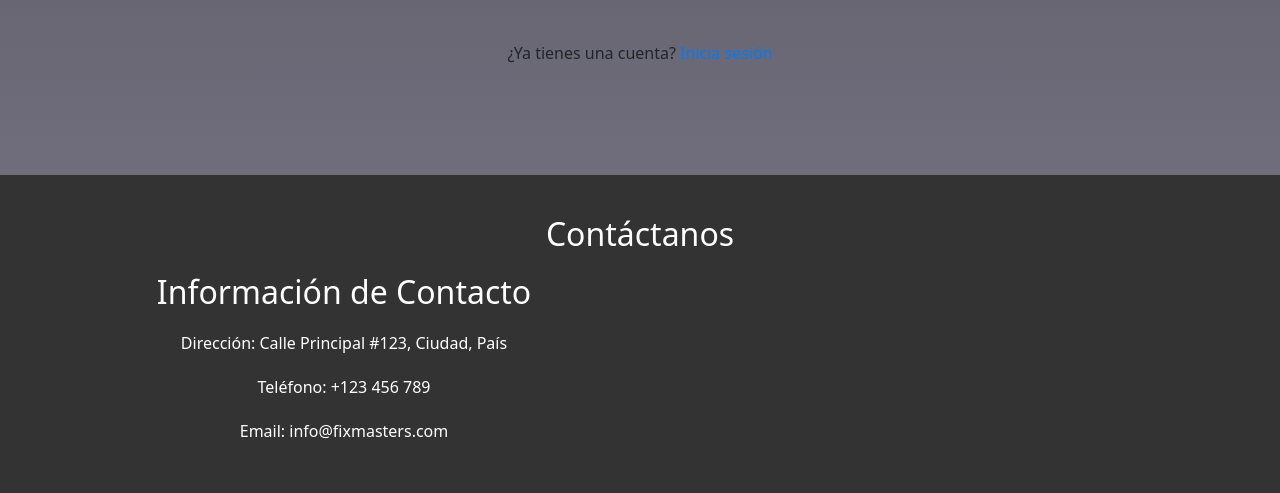
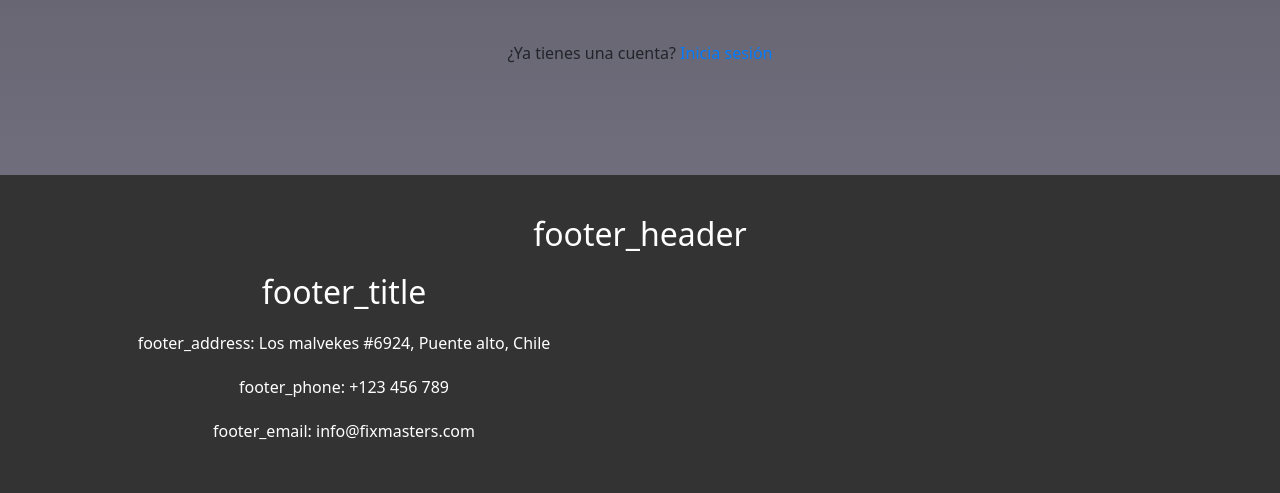
Before and after one commit to x4leqxinn/english-dj-web, a Django app: page /crearCuenta/ in a window 1280 px wide. Shown: the part 751-1244 px from the top of the page. Run offline with Django 4.2, Linux system fonts and the light colour scheme.

Commit message:
ADD: Footer trans

```diff
--- a/web_prueba_ingles/templates/base.html
+++ b/web_prueba_ingles/templates/base.html
@@ -100,13 +100,13 @@
 
 <footer>
     <div class="container">
-        <h2 class="section-title text-center1">Contáctanos</h2>
+        <h2 class="section-title text-center1">{% trans "footer_header" %}</h2>
         <div class="row">
             <div class="col-md-6">
-                <h2>Información de Contacto</h2>
-                <p>Dirección: Calle Principal #123, Ciudad, País</p>
-                <p>Teléfono: +123 456 789</p>
-                <p>Email: info@fixmasters.com</p>
+                <h2>{% trans "footer_title" %}</h2>
+                <p>{% trans "footer_address" %}: Los malvekes #6924, Puente alto, Chile</p>
+                <p>{% trans "footer_phone" %}: +123 456 789</p>
+                <p>{% trans "footer_email" %}: info@fixmasters.com</p>
             </div>
         </div>
 
```
Also changed, not shown: db.sqlite3, locale/en/LC_MESSAGES/django.po, locale/es/LC_MESSAGES/django.po.
